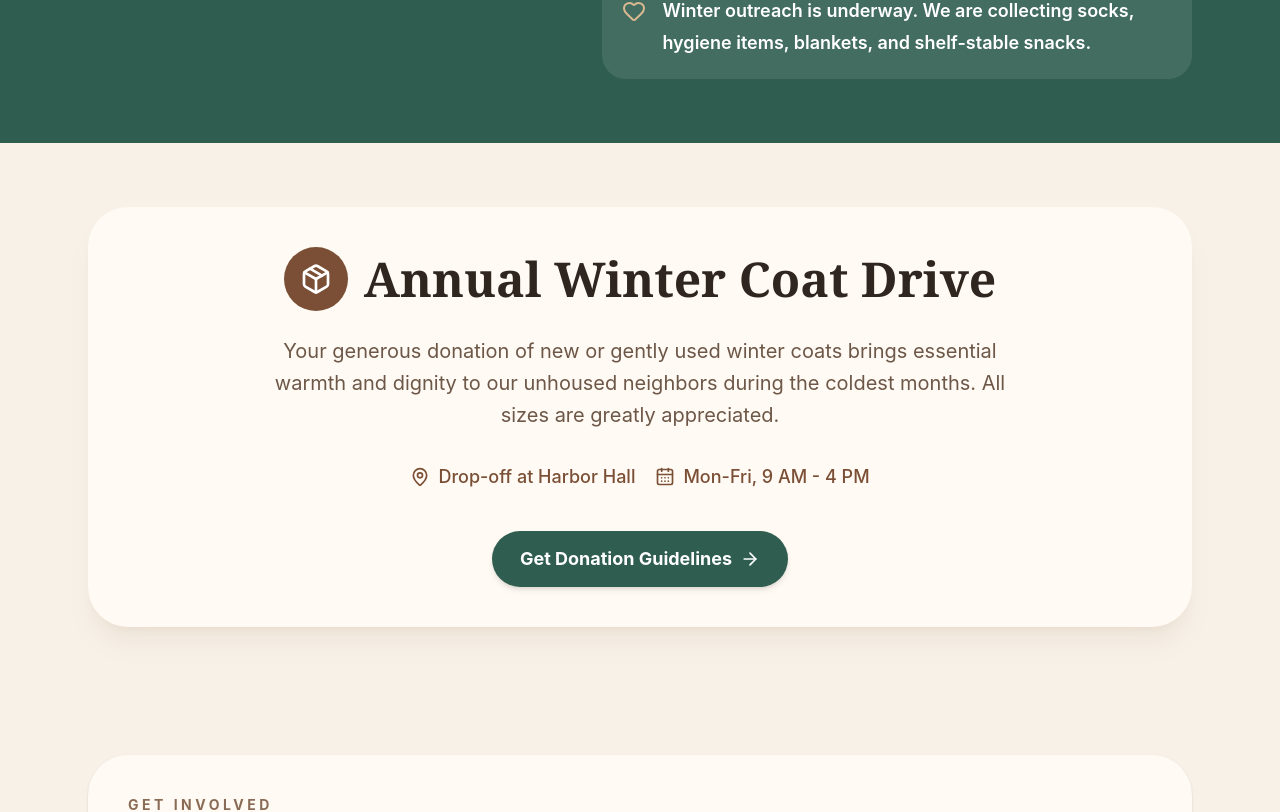
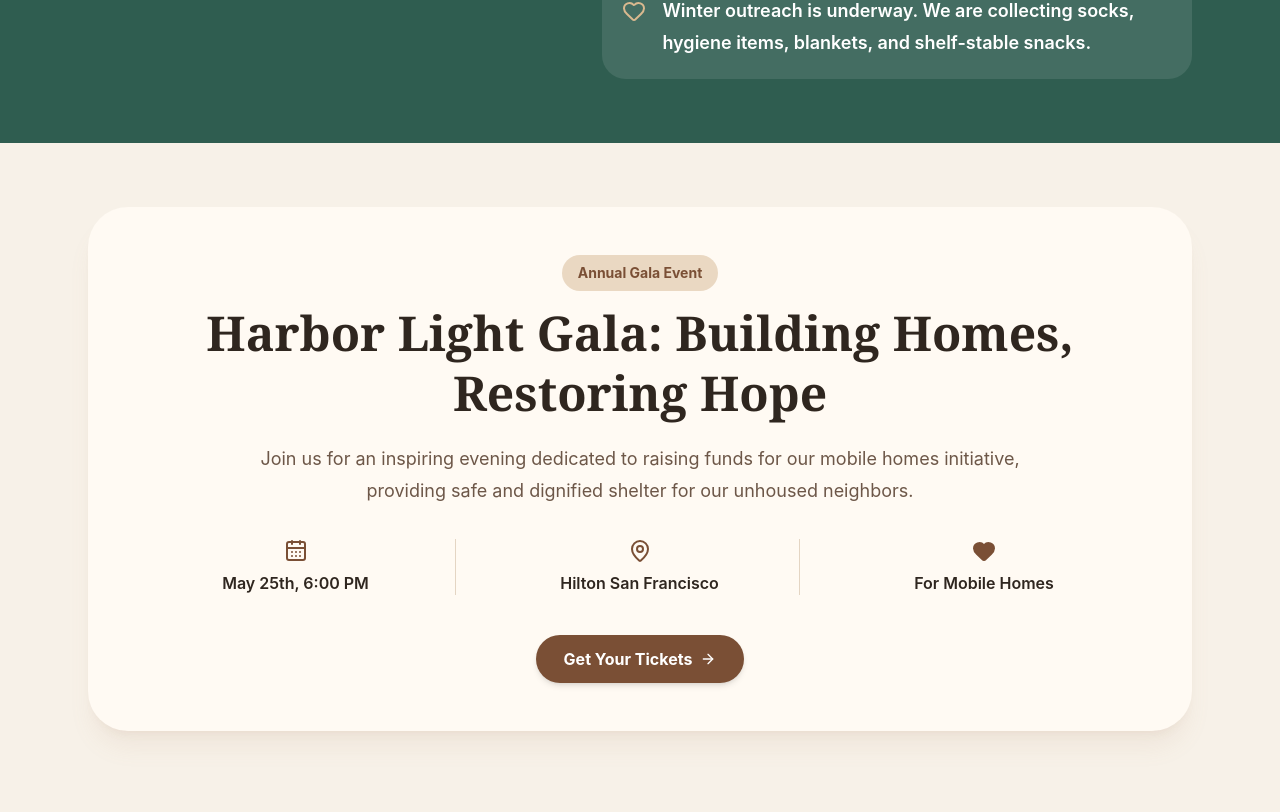
Before and after one commit to djarty24/community-response-public-site, a React (Vite) app: page / in a window 1280 px wide. Shown: the part 1575-2387 px from the top of the page. Built offline with nearby package versions, Linux system fonts and the light colour scheme.

Commit message:
feat: Add annual gala announcement section

```diff
--- a/src/App.tsx
+++ b/src/App.tsx
@@ -222,6 +222,47 @@ function App() {
       </section>
 
       {/* HANDOFF_INSERT_START */}
+<section id="gala-announcement" className="py-16">
+  <div className="mx-auto max-w-6xl px-6 text-center">
+    <div className="rounded-[2.5rem] bg-[#fffaf3] p-8 shadow-xl shadow-[#b08c6f]/10 lg:p-12">
+      <p className="mb-3 inline-flex rounded-full bg-[#ead8c2] px-4 py-2 text-sm font-bold text-[#7a4f35]">
+        Annual Gala Event
+      </p>
+      <h2 className="font-serif text-4xl font-bold leading-tight text-[#2f261f] md:text-5xl">
+        Harbor Light Gala: Building Homes, Restoring Hope
+      </h2>
+      <p className="mt-5 max-w-3xl mx-auto text-lg leading-8 text-[#6d5748]">
+        Join us for an inspiring evening dedicated to raising funds for our mobile homes initiative, providing safe and dignified shelter for our unhoused neighbors.
+      </p>
+
+      <div className="mt-8 grid gap-6 sm:grid-cols-3 sm:divide-x sm:divide-[#e4d5c3]">
+        <div className="flex flex-col items-center gap-2">
+          <CalendarDays className="h-6 w-6 text-[#7a4f35]" />
+          <p className="font-semibold text-[#2f261f]">May 25th, 6:00 PM</p>
+        </div>
+        <div className="flex flex-col items-center gap-2">
+          <MapPin className="h-6 w-6 text-[#7a4f35]" />
+          <p className="font-semibold text-[#2f261f]">Hilton San Francisco</p>
+        </div>
+        <div className="flex flex-col items-center gap-2">
+          <Heart className="h-6 w-6 text-[#7a4f35] fill-[#7a4f35]" />
+          <p className="font-semibold text-[#2f261f]">For Mobile Homes</p>
+        </div>
+      </div>
+
+      <div className="mt-10 flex justify-center">
+        <a
+          href="#gala-tickets"
+          className="inline-flex items-center justify-center gap-2 rounded-full bg-[#7a4f35] px-7 py-3 font-bold text-white shadow-md transition-colors hover:bg-[#8a6b55]"
+        >
+          Get Your Tickets
+          <ArrowRight className="h-4 w-4" />
+        </a>
+      </div>
+    </div>
+  </div>
+</section>
+
 <section className="mx-auto max-w-6xl px-6 py-16">
   <div className="rounded-[2.5rem] bg-[#fffaf3] p-10 shadow-xl shadow-[#b08c6f]/10 text-center">
     <div className="mb-6 flex items-center justify-center gap-4">
```
